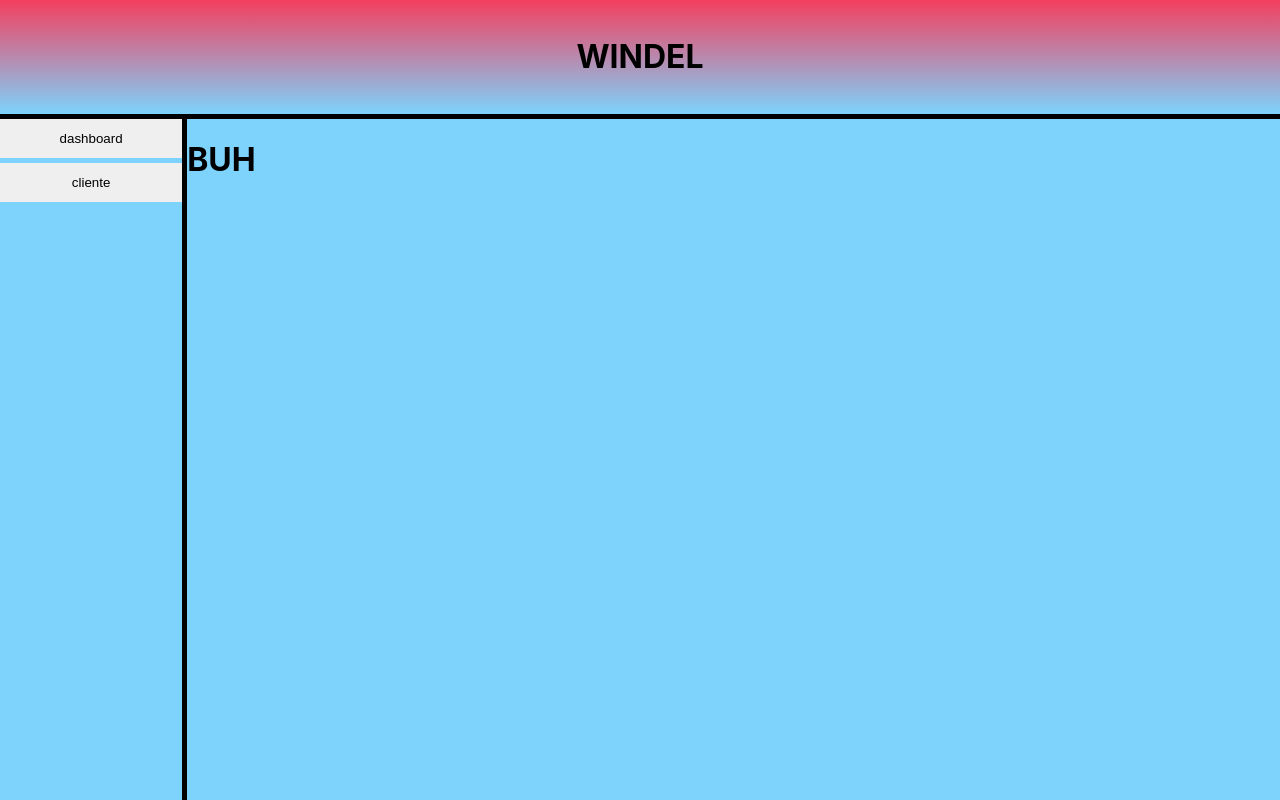
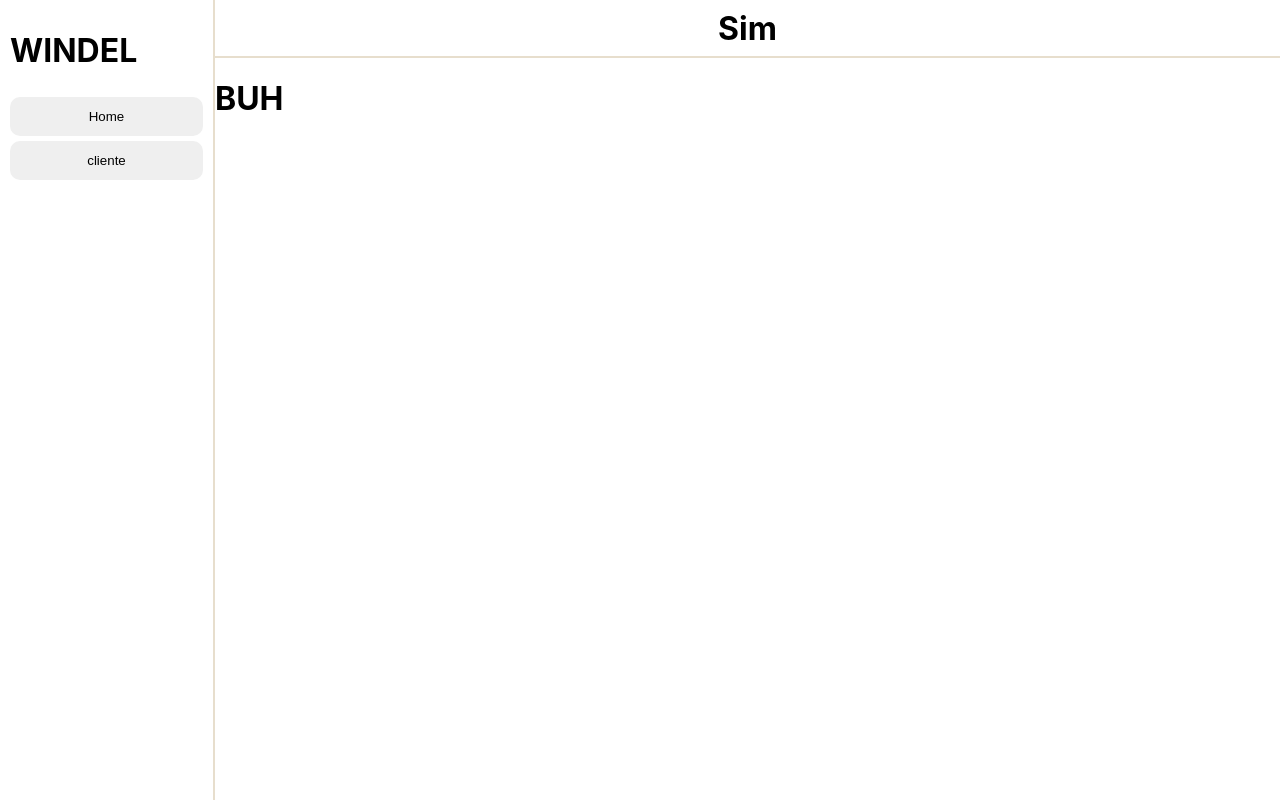
Before and after one commit to Bbaranoski/windel, a React (Create React App) app: page / in a window 1280 px wide. Built offline with nearby package versions, Linux system fonts and the light colour scheme.

Commit message:
adding some css on the page and installing the react-icons libary for later

```diff
--- a/package.json
+++ b/package.json
@@ -12,6 +12,7 @@
     "@types/react-dom": "^18.3.1",
     "react": "^18.3.1",
     "react-dom": "^18.3.1",
+    "react-icons": "^5.4.0",
     "react-scripts": "5.0.1",
     "typescript": "^4.9.5",
     "web-vitals": "^2.1.4"
--- a/src/App.css
+++ b/src/App.css
@@ -2,33 +2,34 @@ h1{
 }
 
 .header{
-  background-image: linear-gradient(#f43f5e, #7dd3fc);
   display: flex;
   align-items: center;
   justify-content: center;
-  grid-column: 1/3;
+  grid-column: 2/3;
 }
 
 .side{
   display: flex;
   flex-direction: column;
   gap: 5px;
+  grid-row: 1/3;
+  padding: 10px;
 }
 
 .side > button{
   border: 0px;
   box-shadow: 0px;
   padding: 1.5vh;
-
+  border-radius: 10px;
 }
 
 .app{
   height: 100vh;
   display: grid;
-  grid-template: 1fr 6fr/ 1fr 6fr;
-  gap: 5px;
+  grid-template: 7vh 1fr/ 1fr 5fr;
+  gap: 2px;
 }
 
 .app > div{
-  background-color: #7dd3fc;
+  background-color: white;
 }
--- a/src/App.tsx
+++ b/src/App.tsx
@@ -1,22 +1,23 @@
 import React from 'react';
 import { useState } from 'react';
 import './App.css';
-import Dashboard from './dashboard';
+import Home from './home';
 import Cliente from './cliente';
 
 const App: React.FC = () => {
 
-  const [tela, setTela] = useState<JSX.Element>(<Dashboard />)
+  const [tela, setTela] = useState<JSX.Element>(<Home />)
 
   return (
     <div className='app'>
       <div className='header'>
-        <h1>WINDEL</h1>
+        <h1>Sim</h1>
       </div>
       <div className='side'>
+        <h1>WINDEL</h1>
         <button onClick={() => {
-          setTela(<Dashboard />)
-        }}>dashboard</button>
+          setTela(<Home />)
+        }}>Home</button>
         <button onClick={() => {
           setTela(<Cliente />)
         }}>cliente</button>
--- a/src/dashboard.tsx
+++ b/src/home.tsx
@@ -1,6 +1,6 @@
 import React from 'react';
 
-const Dashboard: React.FC = () => {
+const Home: React.FC = () => {
     return (
         <div>
             <h1>BUH</h1>
@@ -8,4 +8,4 @@ const Dashboard: React.FC = () => {
     )
 }
 
-export default Dashboard
+export default Home
--- a/src/index.css
+++ b/src/index.css
@@ -5,7 +5,7 @@ body {
     sans-serif;
   -webkit-font-smoothing: antialiased;
   -moz-osx-font-smoothing: grayscale;
-  background-color:black;
+  background-color:rgb(231, 222, 205);
 }
 
 code {
```
Also changed, not shown: 1 other file (tests, documents, lock files or other folders).
